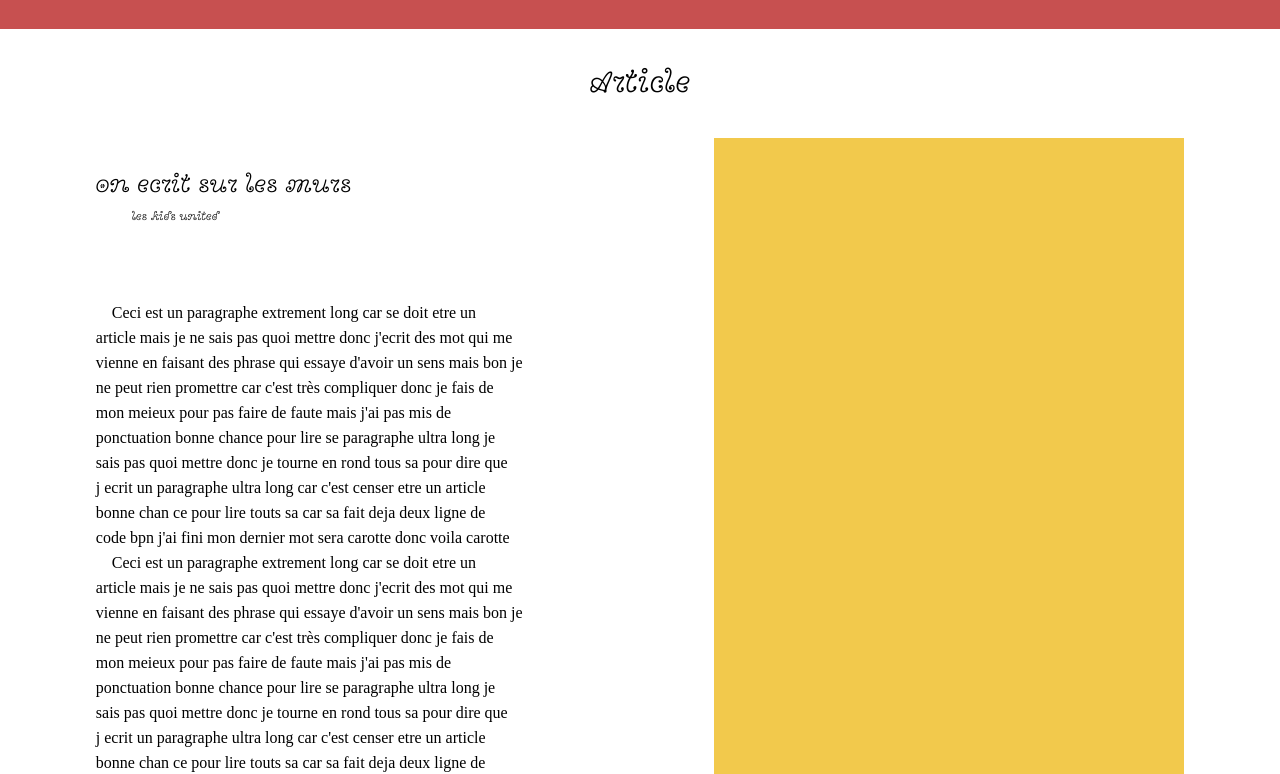
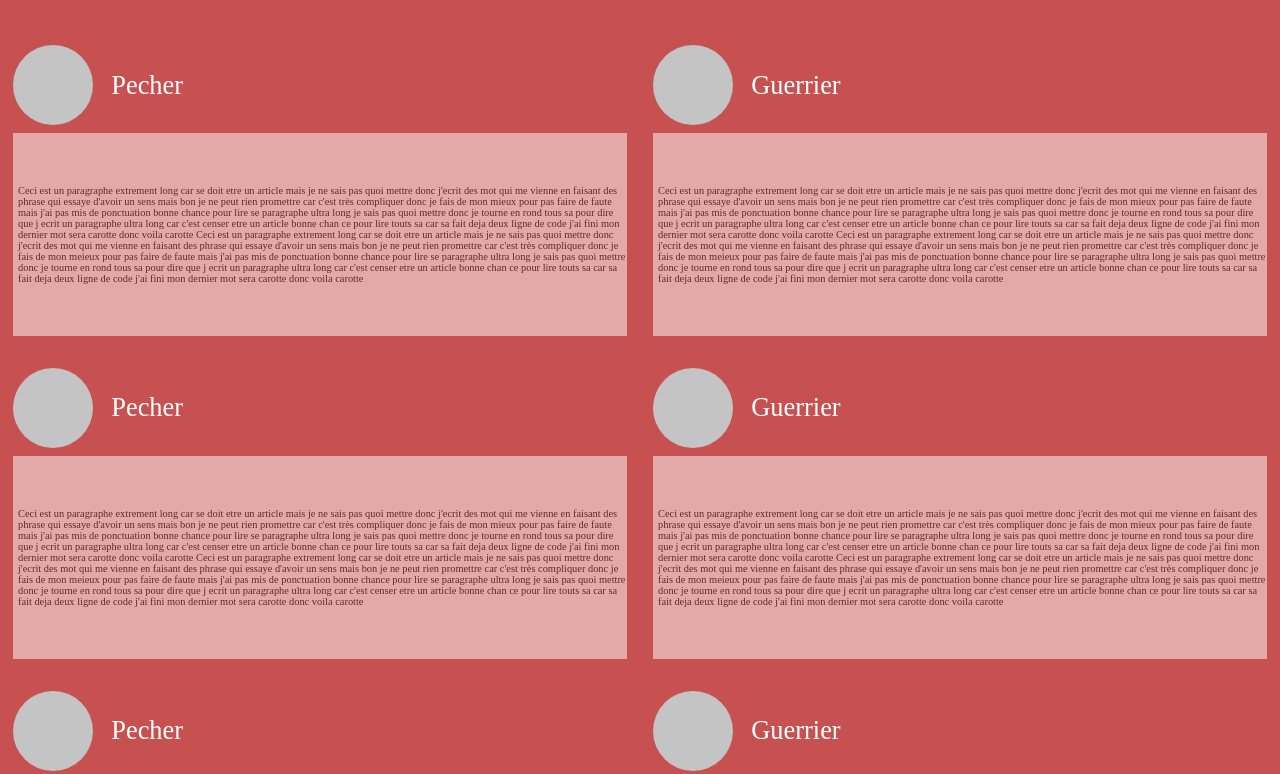
Before and after one commit to Ludivine-WhitFlarr/maquette, a React app: page / in a window 1280 px wide. Shown: the part 1675-2449 px from the top of the page. Built offline with nearby package versions, Linux system fonts and the light colour scheme; a web font is replaced by a local one.

Commit message:
bilal-tuto

```diff
--- /dev/null
+++ b/src/css/LesTutos.scss
@@ -0,0 +1,32 @@
+//main: main.scss
+
+.LesTutos{
+  div {
+    display: flex;
+    flex-wrap: wrap;
+    .Tuto {
+      background-color: #C75050;
+      .contenu {
+        background-color: white;
+        opacity: 0.5;
+      }
+    }
+  }
+}
+
+
+@media all and (max-width:850px) {
+  .LesTutos {
+    div {
+      flex-direction: column;
+      .Tuto {
+        width: 100%;
+        .Utilisateur {
+          h2 {
+            margin-left: 0;
+          }
+        }
+      }
+    }
+  }
+}
--- /dev/null
+++ b/src/css/Tuto.scss
@@ -0,0 +1,39 @@
+//main: main.scss
+
+.Tuto {
+  width: 50%;
+  padding-top: 2em;
+  padding-bottom: 2em;
+  .Utilisateur {
+    display: flex;
+    padding-left: 1vw;
+    margin-bottom: 1em;
+    div:first-child {
+      width: 80px;
+      height: 80px;
+      background-color: #C4C4C4;
+      border-radius: 50%;
+    }
+    h2 {
+      margin-top: auto;
+      margin-bottom: auto;
+      font-size: 3.3em;
+      margin-left: 0.7em;
+      font-family: 'Emilys';
+      font-weight: 100;
+      color:white;
+    }
+  }
+  .contenu {
+    margin-left: 1vw;
+    margin-right: 1vw;
+    p{
+      color: #000000;
+      padding-top: 4em;
+      padding-bottom: 4em;
+      padding-left: 0.5em;
+      font-family: "Emilys";
+      font-size: 1.3em;
+    }
+  }
+}
--- a/src/css/main.scss
+++ b/src/css/main.scss
@@ -62,7 +62,7 @@ body {
       flex-direction: row;
       justify-content: space-around;
       background-color: white;
-      >li{
+      > li{
         font-family: 'Bedfort';
         font-size: 3em;
         list-style: none;
@@ -76,3 +76,5 @@ body {
 @import "./erreur.scss";
 @import "./contact.scss";
 @import "./galerie.scss";
+@import "./Tuto";
+@import "./LesTutos";
--- a/src/js/Home.jsx
+++ b/src/js/Home.jsx
@@ -1,6 +1,7 @@
 import React, { Component, Fragment } from 'react';
 import Article from './Article';
 import Galerie from './Galerie';
+import LesTutos from './LesTutos';
 
 export default class Home extends Component {
   render() {
@@ -11,6 +12,7 @@ export default class Home extends Component {
               <p>Ceci est un paragraphe extrement long car se doit etre un article mais je ne sais pas quoi mettre donc j'ecrit des mot qui me vienne en faisant des phrase qui essaye d'avoir un sens mais bon je ne peut rien promettre car c'est très compliquer donc je fais de mon meieux pour pas faire de faute mais j'ai pas mis de ponctuation bonne chance pour lire se paragraphe ultra long je sais pas quoi mettre donc je tourne en rond tous sa pour dire que j ecrit un paragraphe ultra long car c'est censer etre un article bonne chan ce pour lire touts sa car sa fait deja deux ligne de code j'ai fini mon dernier mot sera carotte donc voila carotte Ceci est un paragraphe extrement long car se doit etre un article mais je ne sais pas quoi mettre donc j'ecrit des mot qui me vienne en faisant des phrase qui essaye d'avoir un sens mais bon je ne peut rien promettre car c'est très compliquer donc je fais de mon meieux pour pas faire de faute mais j'ai pas mis de ponctuation bonne chance pour lire se paragraphe ultra long je sais pas quoi mettre donc je tourne en rond tous sa pour dire que j ecrit un paragraphe ultra long car c'est censer etre un article bonne chan ce pour lire touts sa car sa fait deja deux ligne de code j'ai fini mon dernier mot sera carotte donc voila carotte </p>
             </section>
             <Galerie />
+            <LesTutos />
             <Article />
           </Fragment>
     );
--- /dev/null
+++ b/src/js/LesTutos.jsx
@@ -0,0 +1,46 @@
+import React, {Component} from 'react';
+import Tuto from './Tuto';
+
+export default class LesTutos extends Component {
+  render(){
+    const data = [
+      {
+        nom:'Pecher',
+        contenu: `Ceci est un paragraphe extrement long car se doit etre un article mais je ne sais pas quoi  mettre donc j'ecrit des mot qui me vienne en faisant des phrase qui essaye d'avoir un sens mais bon je ne peut rien promettre car c'est très compliquer donc je fais de mon mieux pour pas faire de faute mais j'ai pas mis de ponctuation bonne chance pour lire se  paragraphe ultra long je sais pas quoi mettre donc je tourne en rond tous sa pour dire que j ecrit un paragraphe ultra long car c'est censer etre un article bonne chan ce pour lire touts sa car sa fait deja deux ligne de code j'ai fini mon dernier mot sera carotte donc voila carotte Ceci est un paragraphe extrement long car se doit etre un article mais je ne sais pas quoi mettre donc j'ecrit des mot qui me vienne en faisant des phrase qui essaye d'avoir un sens mais bon je ne peut rien promettre car c'est très compliquer donc je fais de mon meieux pour pas faire de faute mais j'ai pas mis de ponctuation bonne chance pour lire se paragraphe ultra long je sais pas quoi mettre donc je tourne en rond tous sa pour dire que j ecrit un paragraphe ultra long car c'est censer etre un article bonne chan ce pour lire touts sa car sa fait deja deux ligne de code j'ai fini mon dernier mot sera carotte donc voila carotte `
+      },
+      {
+        nom:'Guerrier',
+        contenu: `Ceci est un paragraphe extrement long car se doit etre un article mais je ne sais pas quoi  mettre donc j'ecrit des mot qui me vienne en faisant des phrase qui essaye d'avoir un sens mais bon je ne peut rien promettre car c'est très compliquer donc je fais de mon mieux pour pas faire de faute mais j'ai pas mis de ponctuation bonne chance pour lire se  paragraphe ultra long je sais pas quoi mettre donc je tourne en rond tous sa pour dire que j ecrit un paragraphe ultra long car c'est censer etre un article bonne chan ce pour lire touts sa car sa fait deja deux ligne de code j'ai fini mon dernier mot sera carotte donc voila carotte Ceci est un paragraphe extrement long car se doit etre un article mais je ne sais pas quoi mettre donc j'ecrit des mot qui me vienne en faisant des phrase qui essaye d'avoir un sens mais bon je ne peut rien promettre car c'est très compliquer donc je fais de mon meieux pour pas faire de faute mais j'ai pas mis de ponctuation bonne chance pour lire se paragraphe ultra long je sais pas quoi mettre donc je tourne en rond tous sa pour dire que j ecrit un paragraphe ultra long car c'est censer etre un article bonne chan ce pour lire touts sa car sa fait deja deux ligne de code j'ai fini mon dernier mot sera carotte donc voila carotte `
+      },
+      {
+        nom:'Pecher',
+        contenu: `Ceci est un paragraphe extrement long car se doit etre un article mais je ne sais pas quoi  mettre donc j'ecrit des mot qui me vienne en faisant des phrase qui essaye d'avoir un sens mais bon je ne peut rien promettre car c'est très compliquer donc je fais de mon mieux pour pas faire de faute mais j'ai pas mis de ponctuation bonne chance pour lire se  paragraphe ultra long je sais pas quoi mettre donc je tourne en rond tous sa pour dire que j ecrit un paragraphe ultra long car c'est censer etre un article bonne chan ce pour lire touts sa car sa fait deja deux ligne de code j'ai fini mon dernier mot sera carotte donc voila carotte Ceci est un paragraphe extrement long car se doit etre un article mais je ne sais pas quoi mettre donc j'ecrit des mot qui me vienne en faisant des phrase qui essaye d'avoir un sens mais bon je ne peut rien promettre car c'est très compliquer donc je fais de mon meieux pour pas faire de faute mais j'ai pas mis de ponctuation bonne chance pour lire se paragraphe ultra long je sais pas quoi mettre donc je tourne en rond tous sa pour dire que j ecrit un paragraphe ultra long car c'est censer etre un article bonne chan ce pour lire touts sa car sa fait deja deux ligne de code j'ai fini mon dernier mot sera carotte donc voila carotte `
+      },
+      {
+        nom:'Guerrier',
+        contenu: `Ceci est un paragraphe extrement long car se doit etre un article mais je ne sais pas quoi  mettre donc j'ecrit des mot qui me vienne en faisant des phrase qui essaye d'avoir un sens mais bon je ne peut rien promettre car c'est très compliquer donc je fais de mon mieux pour pas faire de faute mais j'ai pas mis de ponctuation bonne chance pour lire se  paragraphe ultra long je sais pas quoi mettre donc je tourne en rond tous sa pour dire que j ecrit un paragraphe ultra long car c'est censer etre un article bonne chan ce pour lire touts sa car sa fait deja deux ligne de code j'ai fini mon dernier mot sera carotte donc voila carotte Ceci est un paragraphe extrement long car se doit etre un article mais je ne sais pas quoi mettre donc j'ecrit des mot qui me vienne en faisant des phrase qui essaye d'avoir un sens mais bon je ne peut rien promettre car c'est très compliquer donc je fais de mon meieux pour pas faire de faute mais j'ai pas mis de ponctuation bonne chance pour lire se paragraphe ultra long je sais pas quoi mettre donc je tourne en rond tous sa pour dire que j ecrit un paragraphe ultra long car c'est censer etre un article bonne chan ce pour lire touts sa car sa fait deja deux ligne de code j'ai fini mon dernier mot sera carotte donc voila carotte `
+      },
+      {
+        nom:'Pecher',
+        contenu: `Ceci est un paragraphe extrement long car se doit etre un article mais je ne sais pas quoi  mettre donc j'ecrit des mot qui me vienne en faisant des phrase qui essaye d'avoir un sens mais bon je ne peut rien promettre car c'est très compliquer donc je fais de mon mieux pour pas faire de faute mais j'ai pas mis de ponctuation bonne chance pour lire se  paragraphe ultra long je sais pas quoi mettre donc je tourne en rond tous sa pour dire que j ecrit un paragraphe ultra long car c'est censer etre un article bonne chan ce pour lire touts sa car sa fait deja deux ligne de code j'ai fini mon dernier mot sera carotte donc voila carotte Ceci est un paragraphe extrement long car se doit etre un article mais je ne sais pas quoi mettre donc j'ecrit des mot qui me vienne en faisant des phrase qui essaye d'avoir un sens mais bon je ne peut rien promettre car c'est très compliquer donc je fais de mon meieux pour pas faire de faute mais j'ai pas mis de ponctuation bonne chance pour lire se paragraphe ultra long je sais pas quoi mettre donc je tourne en rond tous sa pour dire que j ecrit un paragraphe ultra long car c'est censer etre un article bonne chan ce pour lire touts sa car sa fait deja deux ligne de code j'ai fini mon dernier mot sera carotte donc voila carotte `
+      },
+      {
+        nom:'Guerrier',
+        contenu: `Ceci est un paragraphe extrement long car se doit etre un article mais je ne sais pas quoi  mettre donc j'ecrit des mot qui me vienne en faisant des phrase qui essaye d'avoir un sens mais bon je ne peut rien promettre car c'est très compliquer donc je fais de mon mieux pour pas faire de faute mais j'ai pas mis de ponctuation bonne chance pour lire se  paragraphe ultra long je sais pas quoi mettre donc je tourne en rond tous sa pour dire que j ecrit un paragraphe ultra long car c'est censer etre un article bonne chan ce pour lire touts sa car sa fait deja deux ligne de code j'ai fini mon dernier mot sera carotte donc voila carotte Ceci est un paragraphe extrement long car se doit etre un article mais je ne sais pas quoi mettre donc j'ecrit des mot qui me vienne en faisant des phrase qui essaye d'avoir un sens mais bon je ne peut rien promettre car c'est très compliquer donc je fais de mon meieux pour pas faire de faute mais j'ai pas mis de ponctuation bonne chance pour lire se paragraphe ultra long je sais pas quoi mettre donc je tourne en rond tous sa pour dire que j ecrit un paragraphe ultra long car c'est censer etre un article bonne chan ce pour lire touts sa car sa fait deja deux ligne de code j'ai fini mon dernier mot sera carotte donc voila carotte `
+      }
+    ]
+    return(
+      <div className="LesTutos">
+        <div>
+          {data.map(({nom , contenu}) => (
+            <Tuto
+              nom={nom}
+              contenu={contenu}
+            />
+          ))}
+        </div>
+
+      </div>
+    )
+  }
+}
--- /dev/null
+++ b/src/js/Tuto.jsx
@@ -0,0 +1,19 @@
+import React , {Component} from 'react';
+
+
+
+export default class Tuto extends Component {
+  render(){
+    return (
+      <div className="Tuto">
+        <div className="Utilisateur">
+          <div></div>
+          <h2>{this.props.nom}</h2>
+        </div>
+        <div className="contenu">
+          <p>{this.props.contenu}</p>
+        </div>
+      </div>
+    )
+  }
+}
```
Also changed, not shown: src/css/main.min.css.
